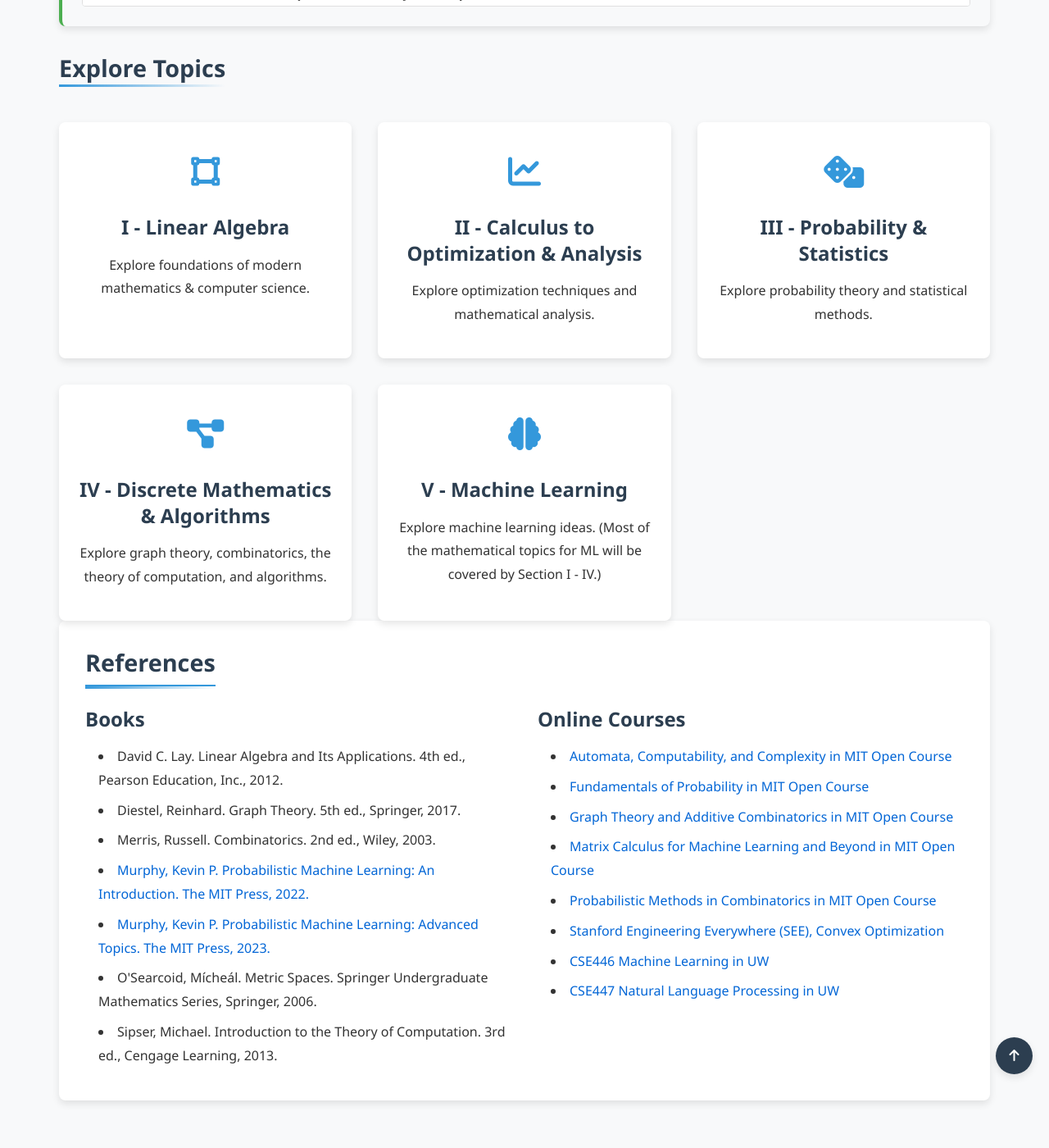
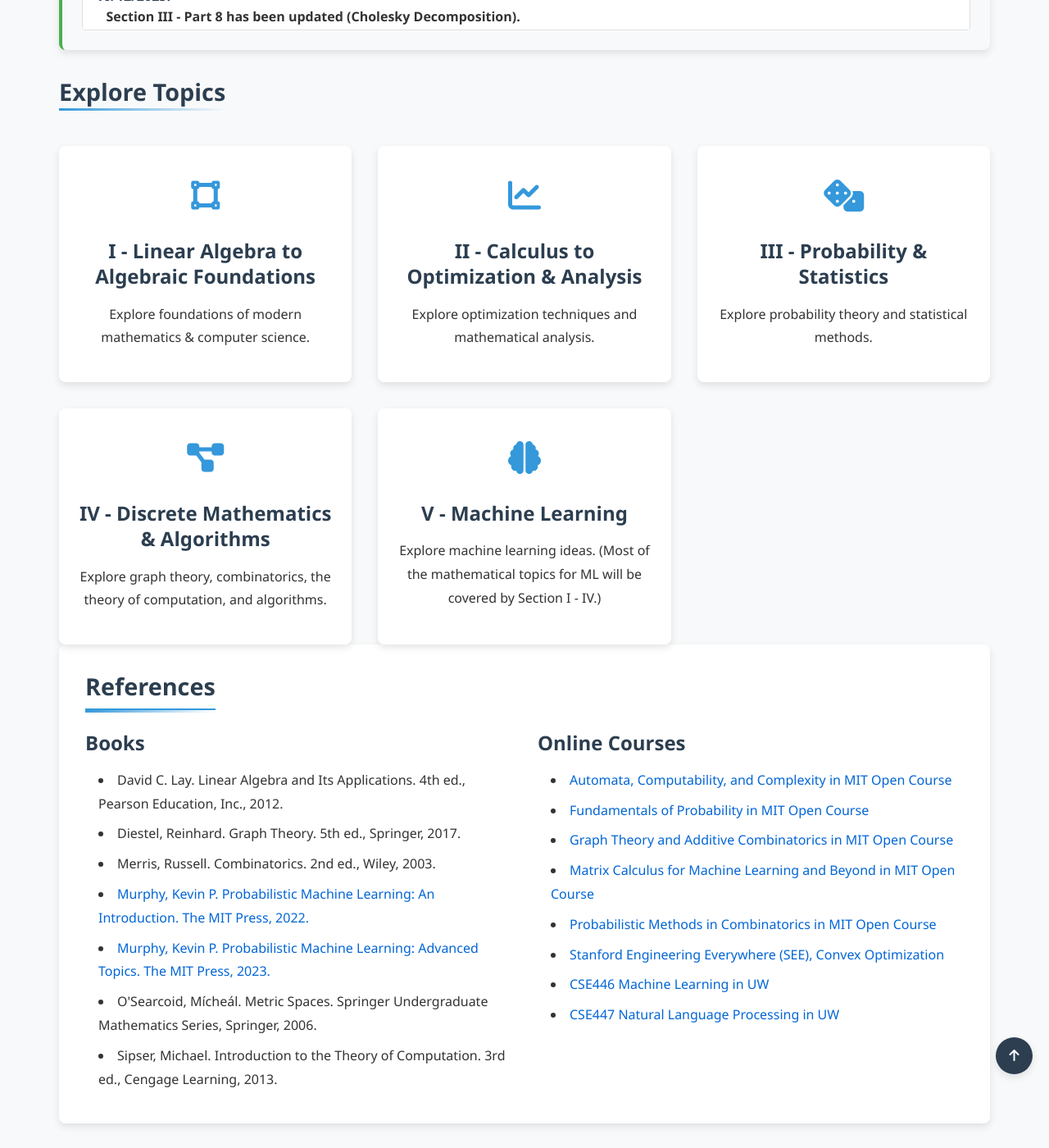
Before and after one commit to Yusukey01/yusukey01.github.io, a Jekyll site: the page built from index.html, in a window 1280 px wide and 1400 px high, scrolled down 951 px. Shown: the whole window at 82% size. Built offline with Jekyll 4.4.1, drawn with Linux system fonts in a browser that asks for light colours; some of the changed text lies outside the part shown.

Commit message:
changed Section I title

```diff
--- a/_includes/footer.html
+++ b/_includes/footer.html
@@ -17,7 +17,7 @@
                 <li>
                 <a href="{% if page.level == 'home' %}Mathematics/Linear_algebra/linear_algebra.html{% elsif page.level == 'section' %}../Linear_algebra/linear_algebra.html{% elsif page.level == 'detail' %}../Linear_algebra/linear_algebra.html{% else %}../Linear_algebra/linear_algebra.html{% endif %}">
                     <span class="nav-number">I</span>
-                    <span>Linear Algebra</span>
+                    <span>Linear Algebra to Algebraic Foundations</span>
                 </a>
                 </li>
                 <li>
--- a/_includes/header.html
+++ b/_includes/header.html
@@ -13,7 +13,7 @@
          <ul class="nav-links">
             <li><a href="{% if page.level == 'home' %}index.html{% elsif page.level == 'section' %}../../index.html{% elsif page.level == 'detail' %}../../../index.html{% else %}../../../index.html{% endif %}" {% if page.url == '/' or page.url == '/index.html' %}class="active"{% endif %}>Home</a></li>
 
-            <li><a href="{% if page.level == 'home' %}Mathematics/Linear_algebra/linear_algebra.html{% elsif page.level == 'section' %}../Linear_algebra/linear_algebra.html{% elsif page.level == 'detail' %}../Linear_algebra/linear_algebra.html{% else %}../Linear_algebra/linear_algebra.html{% endif %}" {% if page.url contains 'Linear_algebra' %}class="active"{% endif %}>I - Linear Algebra</a></li>
+            <li><a href="{% if page.level == 'home' %}Mathematics/Linear_algebra/linear_algebra.html{% elsif page.level == 'section' %}../Linear_algebra/linear_algebra.html{% elsif page.level == 'detail' %}../Linear_algebra/linear_algebra.html{% else %}../Linear_algebra/linear_algebra.html{% endif %}" {% if page.url contains 'Linear_algebra' %}class="active"{% endif %}>I - Linear Algebra to Algebraic Foundations</a></li>
 
             <li><a href="{% if page.level == 'home' %}Mathematics/Calculus/calculus.html{% elsif page.level == 'section' %}../Calculus/calculus.html{% elsif page.level == 'detail' %}../Calculus/calculus.html{% else %}../../Calculus/calculus.html{% endif %}" {% if page.url contains 'Calculus' %}class="active"{% endif %}>II - Calculus to Optimization & Analysis</a></li>
 
--- a/_includes/section_i_navigation.html
+++ b/_includes/section_i_navigation.html
@@ -3,7 +3,7 @@
       <i class="fas fa-list"></i> <strong>Section I Navigation</strong>
     </button>
     <div id="quick-jump-menu" class="quick-jump-menu">
-      <h3>Linear Algebra</h3>
+      <h3>Linear Algebra to Algebraic Foundations</h3>
       <div class="quick-jump-links">
 
         {% if page.level == 'detail' %}
--- a/index.html
+++ b/index.html
@@ -125,7 +125,7 @@ uses_python: false
             <div class="topic-cards">
                 <div class="card">
                     <div class="card-icon"><i class="fas fa-vector-square"></i></div>
-                    <h3><a href="Mathematics/Linear_algebra/linear_algebra.html">I - Linear Algebra</a></h3>
+                    <h3><a href="Mathematics/Linear_algebra/linear_algebra.html">I - Linear Algebra to Algebraic Foundations</a></h3>
                     <p>Explore foundations of modern mathematics & computer science.</p>
                 </div>
                 <div class="card">
```
